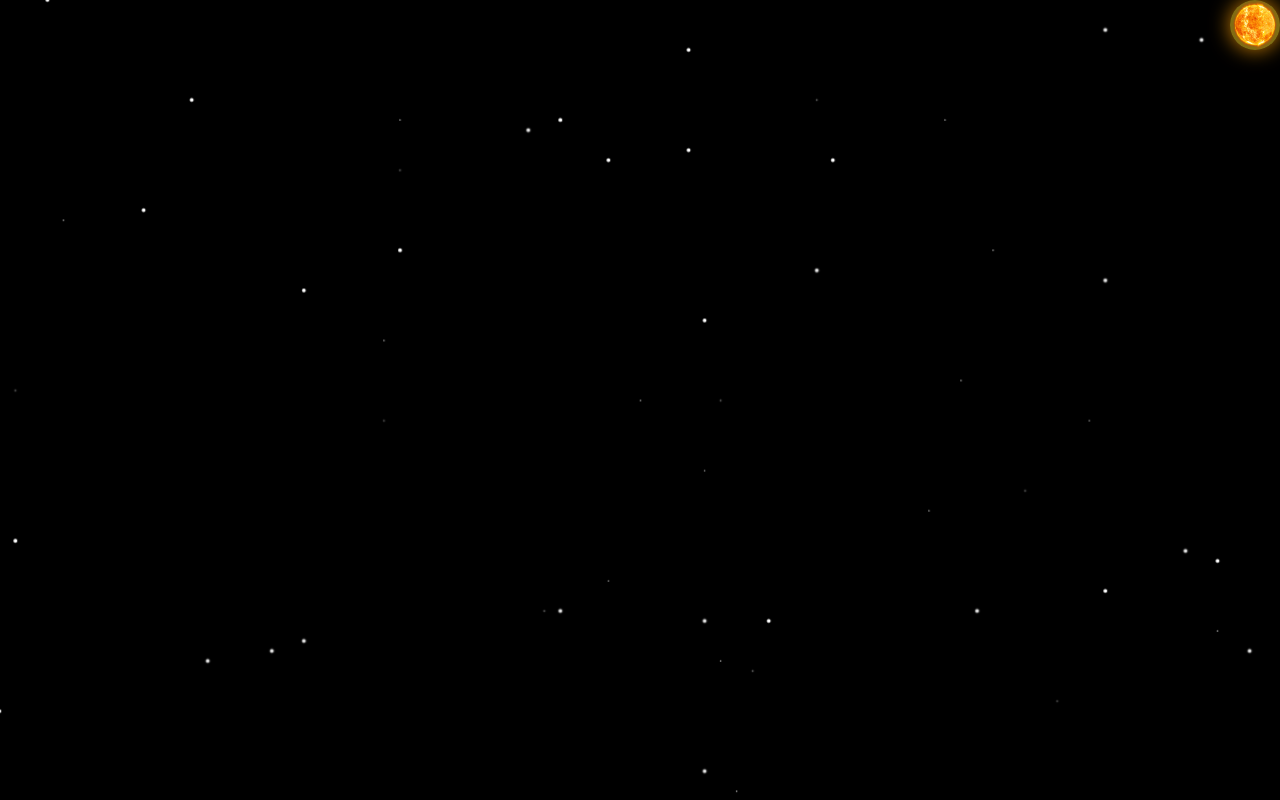
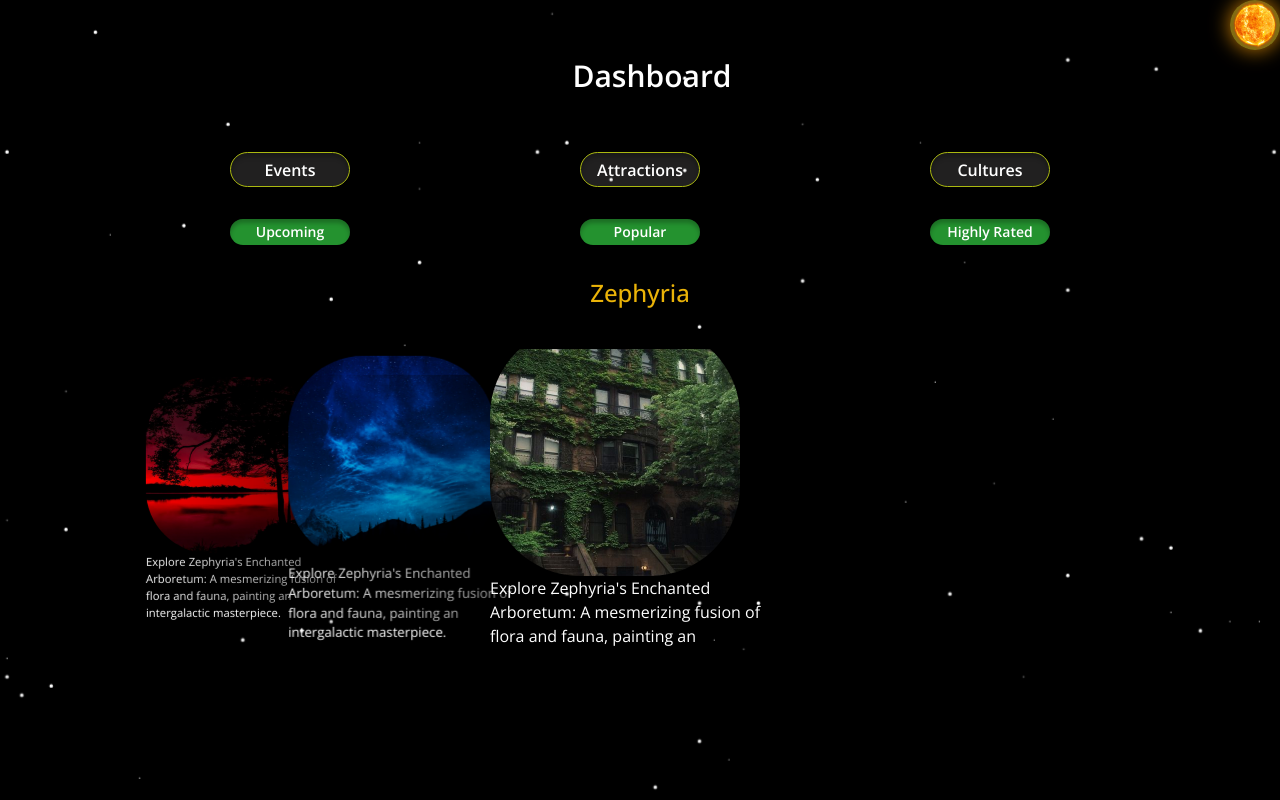
Before and after one commit to ByteStorm-Squad/ByteStorm-Squad_Galactica-Travels, a React (Vite) app in the folder frontend/: page /dashboard in a window 1280 px wide. Before the commit this address had no page. Shown: the top 800 px of the page. Built offline with nearby package versions, Linux system fonts and the light colour scheme.

Commit message:
Modify Component Slider

```diff
--- a/frontend/src/App.jsx
+++ b/frontend/src/App.jsx
@@ -10,6 +10,7 @@ import MapPage from './screens/MapPage/MapPage';
 import Profile from './screens/Profile/Profile';
 import Explorepage from './screens/ExplorePage/ExplorePage';
 import SignupPage from './screens/SignupPage/SignupPage';
+import LoginPage from './screens/LoginPage/loginPage';
 
 const App = () => {
   return (
@@ -23,9 +24,10 @@ const App = () => {
         <Route path="/journeys" element={<JourneysPage />} />
         <Route path="/map" element={<MapPage />} />
         <Route path="/explore" element={<Explorepage />} />
-        {/* <Route path="/dashboard" element={<Dashboard />} /> */}
+        <Route path="/dashboard" element={<Dashboard />} />
         <Route path="/signup" element={<SignupPage />} />
         <Route path="/signup2" element={<SignupPage2 />} />
+        <Route path="/login" element={<LoginPage />} />
       </Routes>
     </>
   );
--- /dev/null
+++ b/frontend/src/components/ComponentSlider/ComponentSlider.jsx
@@ -0,0 +1,45 @@
+import React from 'react';
+import { Swiper, SwiperSlide } from 'swiper/react';
+
+import 'swiper/css';
+import 'swiper/css/effect-coverflow';
+import 'swiper/css/bundle';
+import 'swiper/css/pagination';
+import 'swiper/css/navigation';
+
+import { Pagination, Navigation, EffectCoverflow, Scrollbar, A11y } from 'swiper/modules';
+
+const ComponentSlider = ({ components }) => {
+  return (
+    <div style={{ marginTop: 40 }}>
+      <Swiper
+        modules={[EffectCoverflow, Pagination, Navigation, A11y, Scrollbar]}
+        effect={'coverflow'}
+        grabCursor={true}
+        centeredSlides={true}
+        loop={true}
+        slidesPerView={'auto'}
+        coverflowEffect={{
+          rotate: 0,
+          stretch: 10,
+          depth: 100,
+          modifier: 2.5,
+        }}
+        pagination={{ el: '.swiper-pagination', clickable: true }}
+        navigation={{
+          nextEl: '.swiper-button-next',
+          prevEl: '.swiper-button-prev',
+          clickable: true,
+        }}
+        className="swiper_container"
+      >
+        {components.map((item, index) => (
+          <SwiperSlide key={index} style={{ height: 300, width: 300, display: 'flex', justifyContent: 'center', alignItems: 'center' }}>
+            {item}
+          </SwiperSlide>
+        ))}
+      </Swiper>
+    </div>
+  );
+};
+export default ComponentSlider;
--- a/frontend/src/components/Slider/Slider.jsx
+++ /dev/null
@@ -1,52 +0,0 @@
-import React from 'react';
-import { Swiper, SwiperSlide } from 'swiper/react';
-
-import 'swiper/css';
-import 'swiper/css/effect-coverflow';
-import 'swiper/css/bundle';
-import 'swiper/css/pagination';
-import 'swiper/css/navigation';
-
-import { Pagination, Navigation, EffectCoverflow, Scrollbar, A11y } from 'swiper/modules';
-
-
-
-
-
-const SliderComponent = ({ components }) => {
-
-
-  return (
-    <div style={{ width: 450, marginLeft: 30, height: 400 }}>
-      <h1>______________________or_____________________</h1>
-      <div style={{ marginTop: 40 }}>
-        <Swiper
-          modules={[EffectCoverflow, Pagination, Navigation, A11y, Scrollbar]}
-          effect={'coverflow'}
-          grabCursor={true}
-          centeredSlides={true}
-          loop={true}
-          slidesPerView={'auto'}
-          coverflowEffect={{
-            rotate: 0,
-            stretch: 10,
-            depth: 100,
-            modifier: 2.5,
-          }}
-          pagination={{ el: '.swiper-pagination', clickable: true }}
-          navigation={{
-            nextEl: '.swiper-button-next',
-            prevEl: '.swiper-button-prev',
-            clickable: true,
-          }}
-          className="swiper_container"
-        >
-            {components.map((item,index) => (
-                <SwiperSlide key = {index} style={{ height: 300, width: 300 }}>{item}</SwiperSlide>
-            ))}
-        </Swiper>
-      </div>
-    </div>
-  );
-};
-export default SliderComponent;
--- a/frontend/src/screens/BookingPage/TravelFragment.jsx
+++ b/frontend/src/screens/BookingPage/TravelFragment.jsx
@@ -1,7 +1,6 @@
 import React from 'react';
 import Button from '../../components/Button/Button';
 import TextBox from '../../components/TextBox/TextBox';
-import ImageSlider from '../../components/ImageSlider/ImageSlider';
 import SeatPicker from '../../components/SeatPicker/SeatPicker';
 
 const TravelFragment = ({ incrementFragmentNo }) => {
--- a/frontend/src/screens/Dashboard/AttractionsSelector.jsx
+++ b/frontend/src/screens/Dashboard/AttractionsSelector.jsx
@@ -1,16 +1,28 @@
 import React from 'react';
 
 const AttractionsSelector = () => {
+  const containerStyle = {
+    backgroundColor: '#212020',
+    border: '1px solid',
+    borderColor: '#aab810',
+    borderRadius: '32px',
+    boxShadow: 'inset 0px 4px 4px #00000040',
+    height: '35px',
+    width: '120px',
+    display: 'flex',
+    alignItems: 'center',
+    justifyContent: 'center',
+  };
   return (
-    <div className="w-full flex flex-grow justify-evenly">
-      <div className="discover-container">
-        <div className="discover-text">Events</div>
+    <div className="w-full flex flex-grow justify-evenly mb-8">
+      <div style={containerStyle}>
+        <div className="text-white text-base font-semibold left-0 tracking-normal">Events</div>
       </div>
-      <div className="discover-container">
-        <div className="discover-text">Attractions</div>
+      <div style={containerStyle}>
+        <div className="text-white text-base font-semibold left-0 tracking-normal">Attractions</div>
       </div>
-      <div className="discover-container">
-        <div className="discover-text">Cultures</div>
+      <div style={containerStyle}>
+        <div className="text-white text-base font-semibold left-0 tracking-normal">Cultures</div>
       </div>
     </div>
   );
--- a/frontend/src/screens/Dashboard/Dashboard.jsx
+++ b/frontend/src/screens/Dashboard/Dashboard.jsx
@@ -1,64 +1,35 @@
 import React from 'react';
-import LoginPage from '../LoginPage/loginPage';
-
-import Union from '../../images/union.svg';
-import MainImage from '../../images/zephyria.png';
-import Button from '../../components/Button/Button';
 import PageHeader from '../../components/PageHeader/PageHeader';
 
 import AttractionsSelector from './AttractionsSelector';
 import PopularSelector from './PopularSelector';
+import image1 from '../../images/Slider/img_1.jpg';
+import image2 from '../../images/Slider/img_2.jpg';
+import image3 from '../../images/Slider/img_3.jpg';
+import ComponentSlider from '../../components/ComponentSlider/ComponentSlider';
 
 const Dashboard = () => {
+  const items = [
+    <div>
+      <img src={image1} style={{ borderRadius: '90px', height: 250, width: 250 }} alt="Image 1" />
+      <div>Explore Zephyria's Enchanted Arboretum: A mesmerizing fusion of flora and fauna, painting an intergalactic masterpiece.</div>
+    </div>,
+    <div>
+      <img src={image2} style={{ borderRadius: '90px', height: 250, width: 250 }} alt="Image 2" />
+      <div>Explore Zephyria's Enchanted Arboretum: A mesmerizing fusion of flora and fauna, painting an intergalactic masterpiece.</div>
+    </div>,
+    <div>
+      <img src={image3} style={{ borderRadius: '90px', height: 250, width: 250 }} alt="Image 3" />
+      <div>Explore Zephyria's Enchanted Arboretum: A mesmerizing fusion of flora and fauna, painting an intergalactic masterpiece.</div>
+    </div>,
+  ];
   return (
     <>
       <PageHeader title="Dashboard" showBackButton={false} />
       <AttractionsSelector />
       <PopularSelector />
-      {/*
-      <div className="rectangle-wrapper">
-        <div className="rectangle" />
-      </div>
-      <img className="union" alt="Union" src={Union} />
-      <div className="flexcontainer">
-        <p className="text">
-          <span className="span">
-            Distance&nbsp;&nbsp;: 1.87 Light Years
-            <br />
-          </span>
-        </p>
-        <p className="text">
-          <span className="text-wrapper-4">
-            Travel Modes starting from
-            <br />
-          </span>
-        </p>
-        <p className="text">
-          <span className="text-wrapper-5">$16000</span>
-          <span className="text-wrapper-6">&nbsp;</span>
-        </p>
-        <Button text="Book Now" type="full" onClick={() => {}} />
-      </div>
-      <div className="text-wrapper-7">Zephyria</div>
-      <div className="group-4">
-        <div className="overlap-2">
-          <div className="frame-3">
-            <div className="rectangle-2" />
-          </div>
-
-          <div className="group-5">
-            <div className="overlap-group-2">
-              <div className="main-image">
-                <img className="rectangle-4" alt="Rectangle" src={MainImage} />
-              </div>
-            </div>
-          </div>
-        </div>
-        <p className="explore-zephyria-s">
-          Explore Zephyria&#39;s Enchanted Arboretum: A mesmerizing fusion of flora and fauna, painting an intergalactic masterpiece.
-        </p>
-      </div>{' '}
-      */}
+      <div className="text-yellow-500 text-2xl font-medium text-center">Zephyria</div>
+      <ComponentSlider components={items} />
     </>
   );
 };
--- a/frontend/src/screens/Dashboard/PopularSelector.jsx
+++ b/frontend/src/screens/Dashboard/PopularSelector.jsx
@@ -1,27 +1,27 @@
 import React from 'react';
 
 const PopularSelector = () => {
-  const container = {
+  const containerStyle = {
     backgroundColor: '#24922f',
     borderRadius: '32px',
     boxShadow: 'inset 0px 4px 4px #00000040',
     height: '26px',
-    position: relative,
+    position: 'relative',
     width: '120px',
-    display: flex,
-    alignItems: center,
-    justifyContent: center,
+    display: 'flex',
+    alignItems: 'center',
+    justifyContent: 'center',
   };
   return (
-    <div className="w-full flex flex-grow justify-evenly">
-      <div style={container}>
-        <div className="popular-now">Upcoming</div>
+    <div className="w-full flex flex-grow justify-evenly mb-8">
+      <div style={containerStyle}>
+        <div className="text-white text-sm font-semibold left-0 tracking-normal">Upcoming</div>
       </div>
-      <div style={container}>
-        <div className="popular-now">Popular</div>
+      <div style={containerStyle}>
+        <div className="text-white text-sm font-semibold left-0 tracking-normal">Popular</div>
       </div>
-      <div style={container}>
-        <div className="popular-now">Highly Rated</div>
+      <div style={containerStyle}>
+        <div className="text-white text-sm font-semibold left-0 tracking-normal">Highly Rated</div>
       </div>
     </div>
   );
--- a/frontend/src/screens/LoginPage/loginPage.jsx
+++ b/frontend/src/screens/LoginPage/loginPage.jsx
@@ -1,10 +1,9 @@
 import React from 'react';
-import {useState} from 'react';
+import { useState } from 'react';
 import Typed from 'react-typed';
 import Arrow from '../../images/Arrow2.png';
-import PageHeader from "../../components/PageHeader/PageHeader";
-import SliderComponent from '../../components/Slider/Slider';
-
+import PageHeader from '../../components/PageHeader/PageHeader';
+import ComponentSlider from '../../components/ComponentSlider/ComponentSlider';
 
 import img1 from '../../images/Slider/Google.png';
 import img2 from '../../images/Slider/Insta.png';
@@ -12,10 +11,7 @@ import img3 from '../../images/Slider/Facebook.png';
 import img4 from '../../images/Slider/Twitter.png';
 
 const LoginPage = () => {
-
-
   const items = [
-
     <div style={{ backgroundColor: 'white', width: 200, padding: 20, borderRadius: 10 }}>
       <img src={img1} style={{ height: 100, width: 150 }} />
       <h1 style={{ marginLeft: 55 }}>Google</h1>
@@ -32,8 +28,6 @@ const LoginPage = () => {
       <img src={img4} style={{ height: 100, width: 150 }} />
       <h1 style={{ marginLeft: 55 }}>Twitter</h1>
     </div>,
-
-
   ];
 
   const [email, setEmail] = useState('');
@@ -41,40 +35,53 @@ const LoginPage = () => {
   const [iscorrect, setIscorrect] = useState(false);
   const [isLogged, setIsLogged] = useState(false);
   const handleLogin = () => {
-    if(iscorrect && password === '1234'){
+    if (iscorrect && password === '1234') {
       setIsLogged(true);
       console.log('login success');
-    }
-    else if(!iscorrect && email === 'amila'){
+    } else if (!iscorrect && email === 'amila') {
       setIscorrect(true);
     }
-  }
+  };
 
   return (
     <div>
-      <PageHeader title={'Login'}/>
-      <div style={{justifyContent:'center',padding:40,backgroundColor:'white',opacity:0.8,margin:6,borderRadius:10}}>
+      <PageHeader title={'Login'} />
+      <div style={{ justifyContent: 'center', padding: 40, backgroundColor: 'white', opacity: 0.8, margin: 6, borderRadius: 10 }}>
         <Typed strings={['Welcome to the Intergalactic Travelling', 'Explore the Universe']} typeSpeed={60} backSpeed={60} F loop />
 
-        <h1 style={{color:'white',marginTop:10}}>Enter the your mail:</h1>
-        <div style={{display:'flex',flexDirection:'row',marginBottom:10}}>
-            <img src={Arrow} style={{width:30,height:20,color:'white',marginTop:8,display : iscorrect?'none' : 'block'}}/>
-            <input type="text" style={{borderColor:'white',width:300,height:40}} onChange={(e) => setEmail(e.target.value)}/>
+        <h1 style={{ color: 'white', marginTop: 10 }}>Enter the your mail:</h1>
+        <div style={{ display: 'flex', flexDirection: 'row', marginBottom: 10 }}>
+          <img src={Arrow} style={{ width: 30, height: 20, color: 'white', marginTop: 8, display: iscorrect ? 'none' : 'block' }} />
+          <input type="text" style={{ borderColor: 'white', width: 300, height: 40 }} onChange={e => setEmail(e.target.value)} />
         </div>
 
-        <h4 style={{color:'white',display : iscorrect?'flex' : 'none'}}>Enter the Passwors</h4>
-        <div style={{flexDirection:'row',display : iscorrect?'flex' : 'none'}}>
-            <img src={Arrow} style={{width:30,height:20,color:'white',marginTop:8,display:isLogged?'none':'block'}}/>
-            <input type="text" style={{borderColor:'white',width:300,height:40}} onChange={(e) => setPassword(e.target.value)}/>
+        <h4 style={{ color: 'white', display: iscorrect ? 'flex' : 'none' }}>Enter the Passwors</h4>
+        <div style={{ flexDirection: 'row', display: iscorrect ? 'flex' : 'none' }}>
+          <img src={Arrow} style={{ width: 30, height: 20, color: 'white', marginTop: 8, display: isLogged ? 'none' : 'block' }} />
+          <input type="text" style={{ borderColor: 'white', width: 300, height: 40 }} onChange={e => setPassword(e.target.value)} />
         </div>
 
-        <button style={{backgroundColor:'white',opacity:0.8,marginLeft:60,marginTop:15,padding:10,borderWidth:2,borderColor:'white',borderRadius:8,width:200}} onClick={handleLogin}>Continue</button>
-
+        <button
+          style={{
+            backgroundColor: 'white',
+            opacity: 0.8,
+            marginLeft: 60,
+            marginTop: 15,
+            padding: 10,
+            borderWidth: 2,
+            borderColor: 'white',
+            borderRadius: 8,
+            width: 200,
+          }}
+          onClick={handleLogin}
+        >
+          Continue
+        </button>
       </div>
 
-      <hr style={{backgroundColor:'white'}}></hr>
+      <hr style={{ backgroundColor: 'white' }}></hr>
 
-      <SliderComponent components={items}/>
+      <ComponentSlider components={items} />
     </div>
   );
 };
```
Lines whose indentation alone changed are shown as unchanged.
